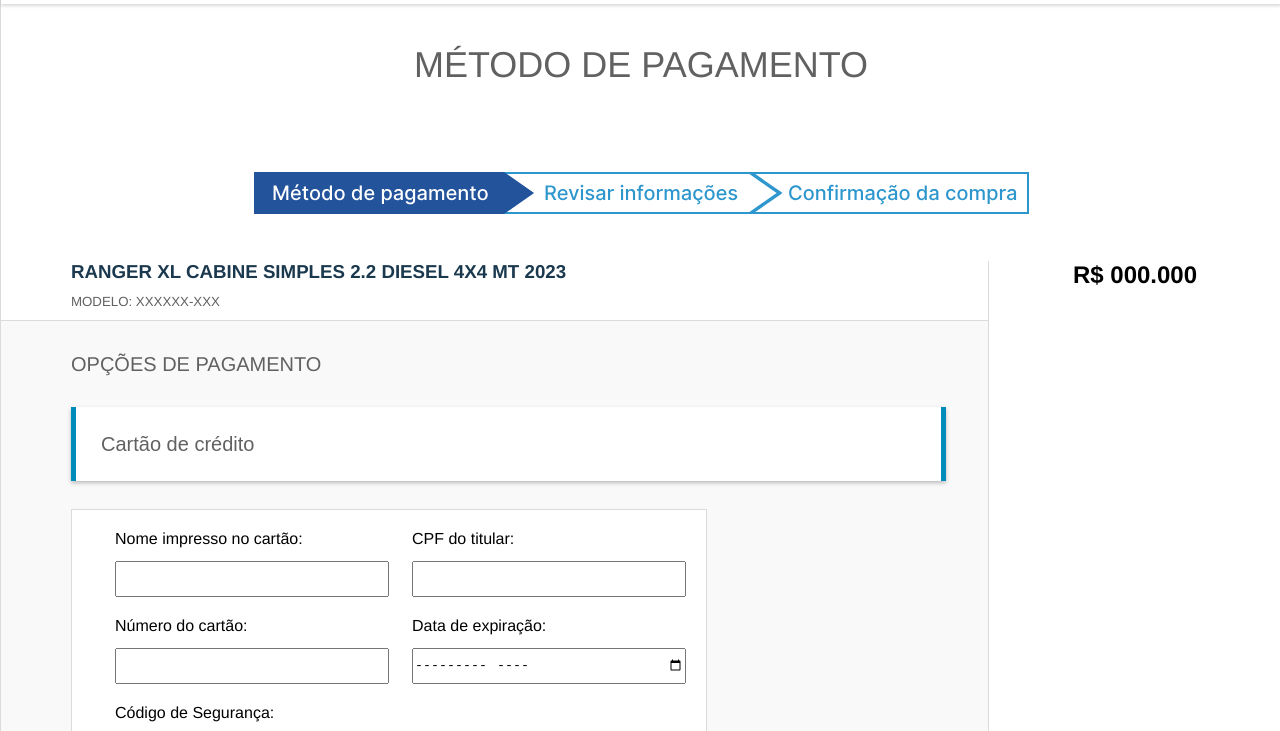
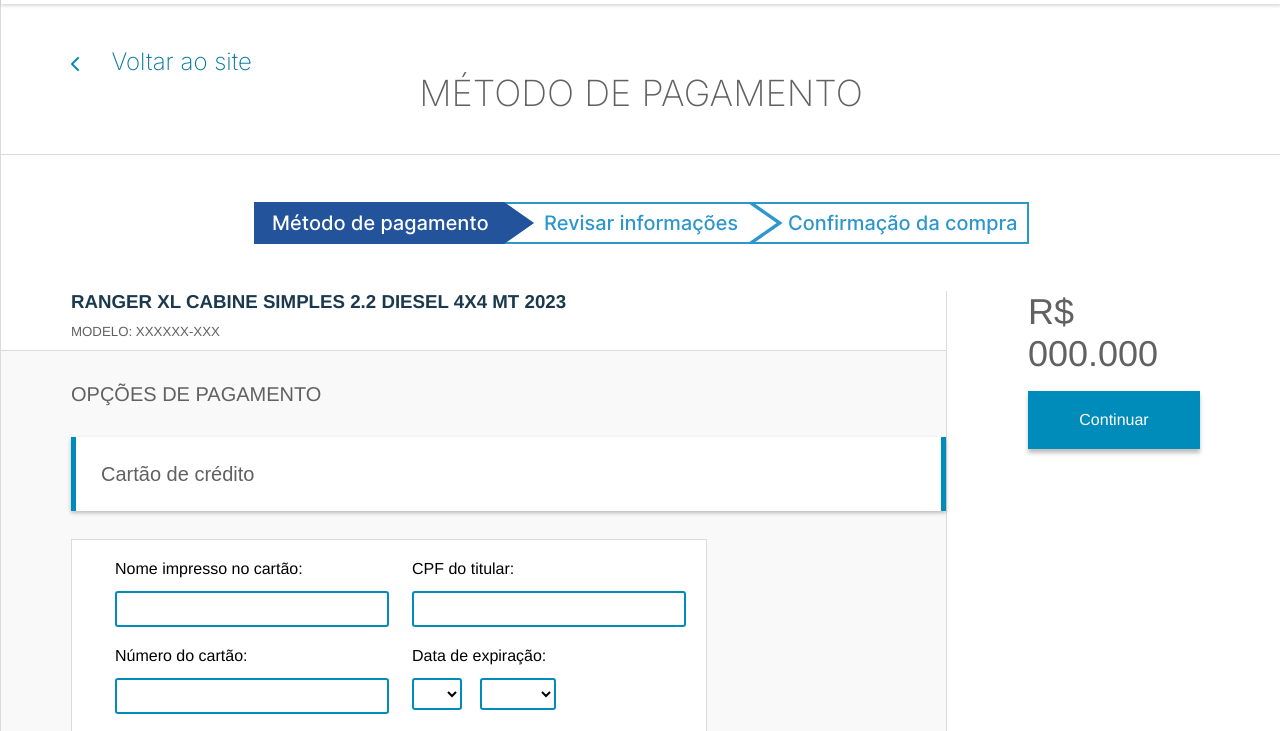
Before and after one commit to Flmiz/Challenge_Ford_3ECR, a plain HTML site: page pages/metodo_de_pagamento.html in a window 1280 px wide. Shown: the part 66-797 px from the top of the page. Drawn offline with Linux system fonts and the light colour scheme.

Commit message:
finalizado pagina metodo de pagamento base

```diff
--- a/css/metodo_de_pagamento.css
+++ b/css/metodo_de_pagamento.css
@@ -1,16 +1,38 @@
+@import url('https://fonts.googleapis.com/css2?family=Inter:wght@200&display=swap');
+
+:root {
+    --font-destaque: 'Inter', sans-serif;
+}
+
 #content-header {
-    margin: 43px 0;
+    padding: 43px 70px;
+    font-family: var(--font-destaque);
+    border-bottom: 1px solid #DBDBDB;
 }
 
 #content-header h1 {
     text-align: center;
-    font-weight: 200;
     font-size: 36px;
     line-height: 35px;
+    font-weight: 200;
 
     text-transform: uppercase;
 
     color: #616161;
+}
+
+#content-header svg {
+    color: var(--cor-primaria);
+}
+
+#content-header p {
+    font-weight: 200;
+    font-size: 24px;
+    line-height: 29px;
+    display: inline-block;
+    margin-left: 26px;
+
+    color: #0078A0;
 }
 
 #progress-bar {
@@ -80,11 +102,28 @@
 
 #side-bar {
     flex-grow: 4;
+    padding: 0 81px;
+}
+
+#side-bar h2 {
+    font-size: 2.25rem;
+    font-weight: 200;
+    color: var(--cor-texto);
+}
+
+#botao-lateral {
+    margin-top: 16px;
+    padding: 20px;
     text-align: center;
+    background: var(--cor-primaria);
+    color: #FFF;
+    box-shadow: 0px 4px 4px rgba(0, 0, 0, 0.25);
+
+    font-size: 1rem;
 }
 
 /* Menu de pagamento */
-select {
+#method-selector {
     width: 875px;
     appearance: none;
 
@@ -121,11 +160,29 @@
     display: block;
 }
 
-#payment-card input {
+#payment-card input, #payment-card select {
     width: 270px;
     height: 32px;
     margin-top: 13px;
-    display: block;
+    display: inline-block;
+    border: 2px solid var(--cor-primaria);
+    border-radius: 3px;
+    padding: 0;
+}
+
+#payment-card #month {
+    width: 50px;
+    background: #FFF;
+    margin-right: 14px;
+}
+
+#payment-card  #year  {
+    width: 76px;
+    background: #FFF;
+}
+
+#payment-card #codigo-seguranca {
+    width: 100px;
 }
 
 #payment-card .flexbox-item {
--- a/css/template.css
+++ b/css/template.css
@@ -115,7 +115,7 @@
 ////////////////////////////////////*/
 
 /* pesquisa do footer */
-footer #texto-legal h4 {
+footer #texto-legal h3 {
     padding: 30px 24px;
     text-align: center;
     font-weight: 300;
--- a/pages/metodo_de_pagamento.html
+++ b/pages/metodo_de_pagamento.html
@@ -70,6 +70,13 @@
         <section>
 
             <div id="content-header">
+                <a href="">
+                    <i class="fa-solid fa-chevron-left"></i>
+                    <p>
+                        Voltar ao site
+                    </p>
+                </a>
+
                 <h1>
                     Método de pagamento
                 </h1>
@@ -80,7 +87,7 @@
             </div>
 
             <section id="content">
-                <div id="main-panel">
+                <section id="main-panel">
                     <div class="left-margin">
                         <h3>RANGER XL Cabine Simples 2.2 Diesel 4x4 MT 2023</h3>
                         <h5>Modelo: XXXXXX-XXX</h5>
@@ -101,22 +108,27 @@
                                     <label for="">Número do cartão:</label>
                                     <input type="text">
                                     <label for="">Código de Segurança:</label>
-                                    <input type="text">
+                                    <input id="codigo-seguranca" type="text">
                                 </div>
                                 <div class="flexbox-item">
                                     <label for="">CPF do titular:</label>
                                     <input type="text">
                                     <label for="">Data de expiração:</label>
-                                    <input type="month">
+                                    <select name="" id="month"></select>
+                                    <select name="" id="year"></select>
                                 </div>
 
                             </form>
                         </div>
                     </div>
-                </div>
-                <div id="side-bar">
+                </section>
+                <section id="side-bar">
                     <h2>R$ 000.000</h2>
-                </div>
+
+                    <div id="botao-lateral">
+                        Continuar
+                    </div>
+                </section>
             </section>
 
         </section> <!-- Fim do conteudo do site -->
@@ -124,10 +136,10 @@
         <!-- Início do Footer -->
         <footer>
             <div id="texto-legal">
-                <h4>
+                <h3>
                     Texto Legal
                     <i class="fa-solid fa-chevron-up"></i>
-                </h4>
+                </h3>
             </div>
 
             <div class="search">
```
